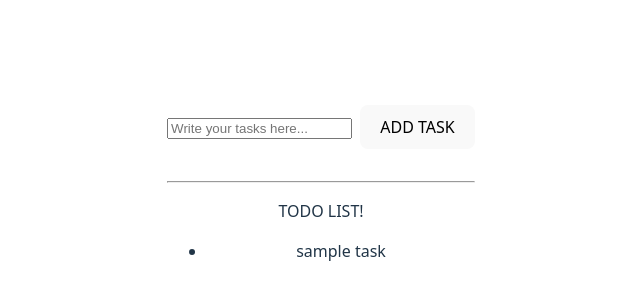
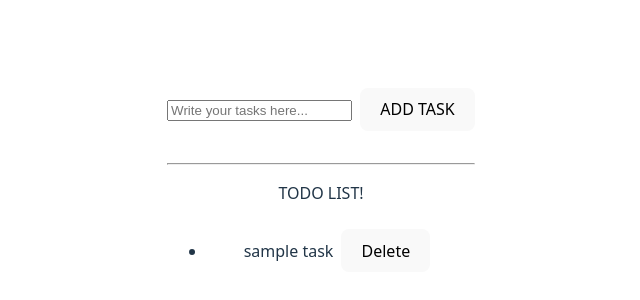
Before and after one commit to hrdk94/Todo-With-React, a React (Vite) app: page / in a window 1280 px wide. Shown: the part 208-508 px from the top of the page, without its empty margins (319-959 px from the left). Built offline with nearby package versions, Linux system fonts and the light colour scheme.

Commit message:
Added delete option

```diff
--- a/src/Todo.jsx
+++ b/src/Todo.jsx
@@ -8,12 +8,19 @@ function Todo(){
 
 
     let AddNewTask = () => {
-        setTodos([...todos, {task: newTodo, id: uuidv4()}]);
+        setTodos((prevTodos) => {
+            return [...prevTodos, {task: newTodo, id: uuidv4()}]
+        });
         setNewTodo("");
     };
 
     let UpdateNewTodo = (event)=> {
         setNewTodo(event.target.value);
+    };
+
+    let DeleteTodo = (id) =>{
+        console.log(id, "Deleted")
+        setTodos(todos.filter((todos)=> todos.id != id))
     };
     return(
         <div>
@@ -29,7 +36,9 @@ function Todo(){
             <ul>
                 {
                     todos.map((todos)=>(
-                        <li key={todos.id}>{todos.task}</li>
+                        <li key={todos.id}>
+                            {todos.task}
+                            <button style={{margin: "8px"}} onClick={()=>DeleteTodo(todos.id)}>Delete</button></li>
                     ))
                 }
             </ul>
```
